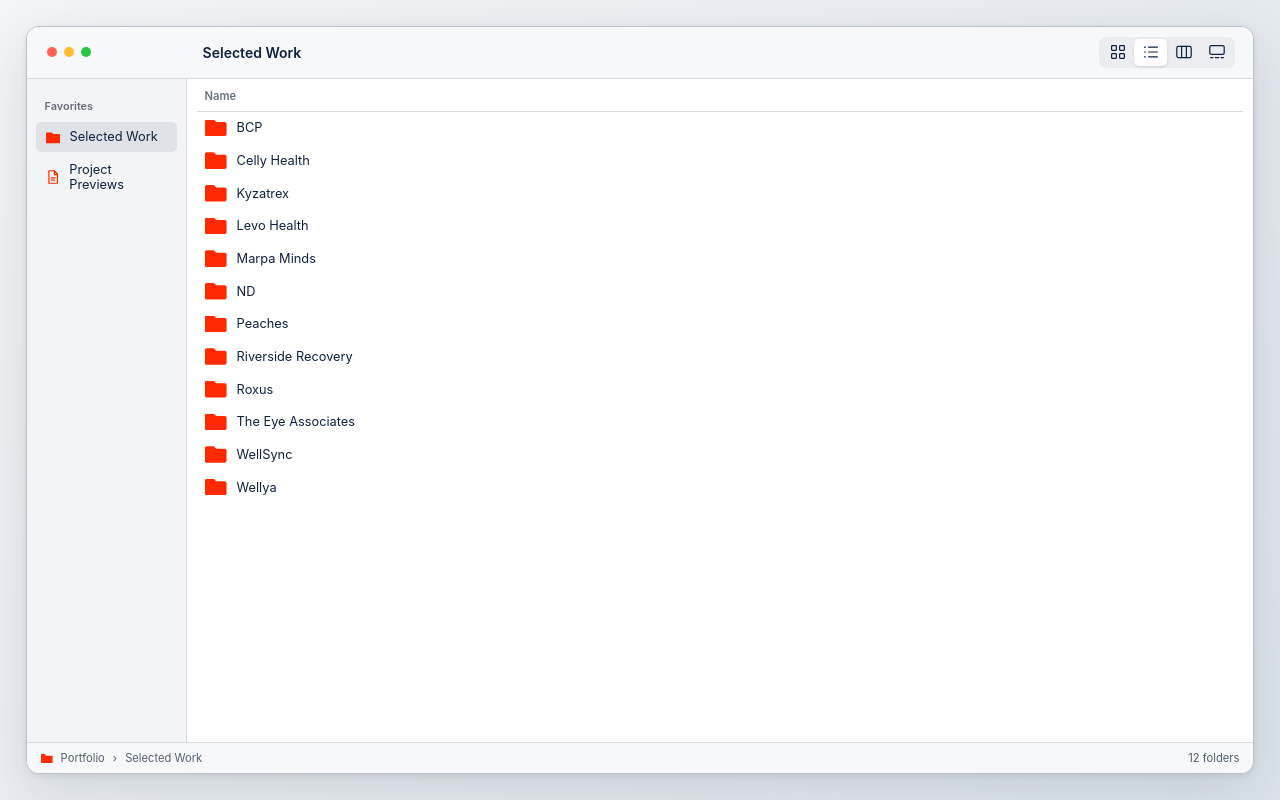
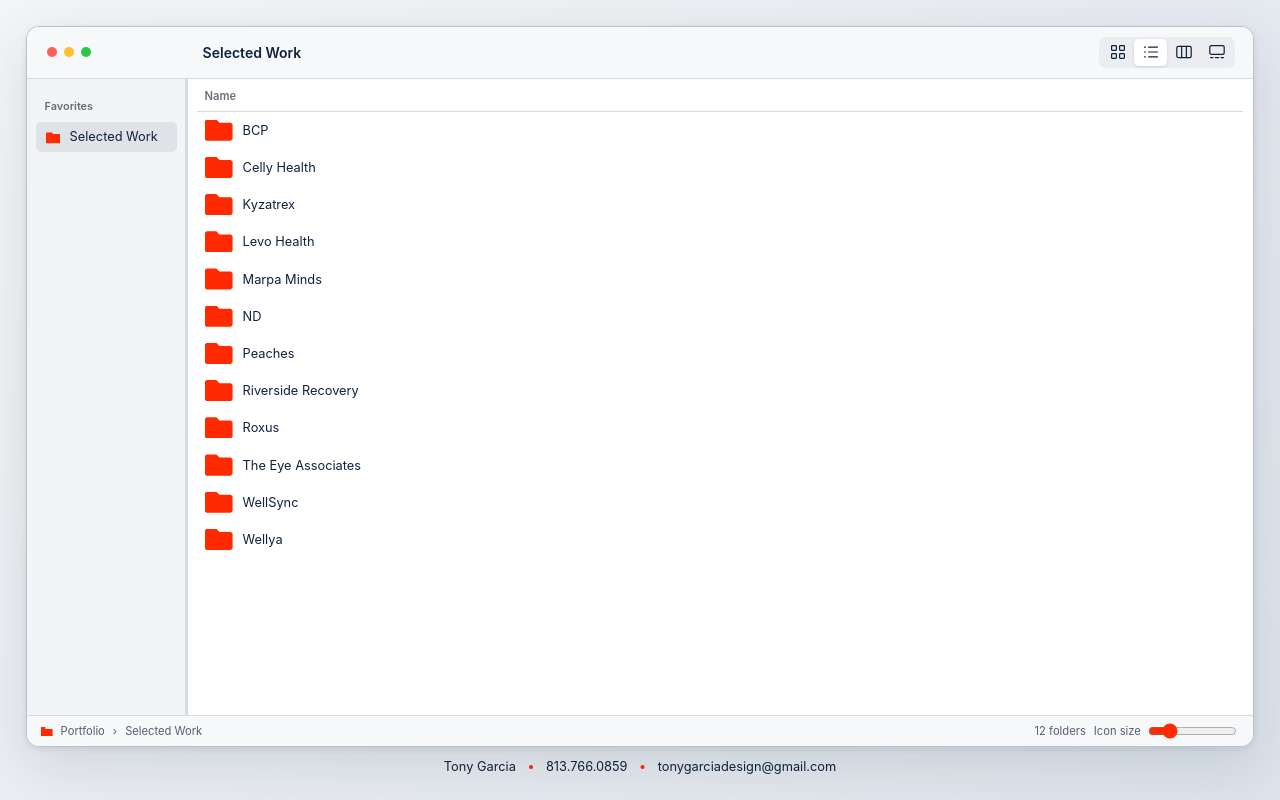
Before and after one commit to tgarcia-cpu/tgd-social-media-examples, a plain HTML site: page index.html in a window 1280 px wide. Drawn offline with Linux system fonts and the light colour scheme.

Commit message:
Add resizable Finder columns, folder icon sizing and contact line

```diff
--- a/app.js
+++ b/app.js
@@ -14,7 +14,7 @@ try { const saved = localStorage.getItem('portfolio-view'); if (views.includes(s
 let active = null;
 let selectedFolder = clientFolders[0];
 let inside = false;
-let page = 'work';
+const page = 'work';
 const panel = byId('workspace');
 function element(tag, css, label) {
   const node = document.createElement(tag);
@@ -150,6 +150,7 @@ function render() {
     const names = clients ? clientFolders : new Set(items.map(project => project.folder));
     for (const folder of names) {
       const button = element('button','folder',folder);
+      button.prepend(folderGraphic());
       button.setAttribute('aria-pressed',String(folder === (clients ? selectedFolder : active.folder)));
       button.onclick = () => {
         if (clients) {
@@ -162,12 +163,12 @@ function render() {
       };
       folders.append(button);
     }
-    split.append(folders);
+    split.append(folders, divider('folders', 'Folder column', split));
   }
   const list = element('div','files');
   list.append(element('div','label','Name'));
   items.filter(project => clients || !columns || project.folder === active.folder).forEach(project => list.append(file(project)));
-  split.append(list,preview());
+  split.append(list, divider(columns ? 'files' : 'list', 'File column', split), preview());
   panel.append(split);
 }
 for (const name of views) {
@@ -185,12 +186,65 @@ for (const name of views) {
 }
 document.querySelectorAll('[data-page]').forEach(button => {
   button.insertAdjacentHTML('afterbegin',icon(button.dataset.page));
-  button.onclick = () => { page = button.dataset.page; inside = false; active = projects[0]; render(); };
+  button.onclick = () => { inside = false; active = projects[0]; render(); };
 });
 if (contactEmail) {
   byId('contact').href = 'mailto:'+contactEmail;
   byId('contact').hidden = false;
 }
+
+const finder = document.querySelector('.window');
+const sizeControl = byId('icon-size');
+try {
+  const saved = localStorage.getItem('finder-icon-size');
+  if (saved !== null) sizeControl.value = saved;
+} catch {}
+function setIconSize() {
+  finder.style.setProperty('--icon-size', sizeControl.value+'px');
+}
+sizeControl.oninput = () => {
+  setIconSize();
+  try { localStorage.setItem('finder-icon-size',sizeControl.value); } catch {}
+};
+setIconSize();
+
+function divider(key, label, container) {
+  const handle = element('div','divider divider-'+key);
+  handle.tabIndex = 0;
+  handle.setAttribute('role','separator');
+  handle.setAttribute('aria-label',label+' width');
+  handle.setAttribute('aria-orientation','vertical');
+  const property = '--width-'+key;
+  try {
+    const width = Number(localStorage.getItem('finder-'+key));
+    if (width > 0) finder.style.setProperty(property,width+'px');
+  } catch {}
+  const pane = () => key === 'sidebar' ? document.querySelector('nav') : handle.previousElementSibling;
+  function change(width) {
+    const room = container.clientWidth;
+    const limit = key === 'sidebar' ? room * .34 : key === 'list' ? room * .75 : room * .48;
+    const value = Math.round(Math.min(limit,Math.max(80,width)));
+    finder.style.setProperty(property,value+'px');
+    handle.setAttribute('aria-valuenow',value);
+    try { localStorage.setItem('finder-'+key,value); } catch {}
+  }
+  handle.onpointerdown = event => {
+    if (event.button !== 0) return;
+    const start = event.clientX;
+    const width = pane().getBoundingClientRect().width;
+    handle.setPointerCapture(event.pointerId);
+    handle.onpointermove = move => change(width+move.clientX-start);
+  };
+  handle.onlostpointercapture = () => { handle.onpointermove = null; };
+  handle.onkeydown = event => {
+    if (!['ArrowLeft','ArrowRight'].includes(event.key)) return;
+    event.preventDefault();
+    change(pane().getBoundingClientRect().width+(event.key === 'ArrowRight' ? 12 : -12));
+  };
+  return handle;
+}
+document.querySelector('nav').append(divider('sidebar','Sidebar',finder));
+
 byId('close').onclick = () => byId('zoom').close();
 render();
 
--- a/index.html
+++ b/index.html
@@ -1,8 +1,8 @@
 <!doctype html>
-<html lang="en"><head><meta charset="utf-8"><meta name="viewport" content="width=device-width, initial-scale=1"><meta name="theme-color" content="#0E223E"><title>Selected Work · Portfolio</title><link rel="icon" href="./assets/pointer.svg"><link rel="stylesheet" href="./style.css?v=4"></head>
+<html lang="en"><head><meta charset="utf-8"><meta name="viewport" content="width=device-width, initial-scale=1"><meta name="theme-color" content="#0E223E"><title>Selected Work · Portfolio</title><link rel="icon" href="./assets/pointer.svg"><link rel="stylesheet" href="./style.css?v=5"></head>
 <body><main class="window">
 <header><div class="lights" aria-hidden="true"><i></i><i></i><i></i></div><h1 id="title">Selected Work</h1><div id="views" role="group" aria-label="File view"></div></header>
-<nav aria-label="Portfolio"><small>Favorites</small><button data-page="work">Selected Work</button><button data-page="previews">Project Previews</button><a id="contact" hidden>Contact</a></nav>
+<nav aria-label="Portfolio"><small>Favorites</small><button data-page="work">Selected Work</button><a id="contact" hidden>Contact</a></nav>
 <section id="workspace" aria-label="Portfolio files"></section>
-<footer><span class="pixel" aria-hidden="true"></span> Portfolio <span aria-hidden="true">›</span> <span id="path">Selected Work</span><span id="count"></span></footer>
-</main><dialog id="zoom"><button autofocus id="close" aria-label="Close preview">×</button><img id="large" alt=""><p id="caption"></p></dialog><script src="./projects.js?v=4"></script><script src="./app.js?v=4"></script></body></html>
+<footer><span class="pixel" aria-hidden="true"></span> Portfolio <span aria-hidden="true">›</span> <span id="path">Selected Work</span><span id="count"></span><label class="size-control">Icon size <input id="icon-size" type="range" min="16" max="80" value="28"></label></footer>
+</main><address class="contact-line"><span>Tony Garcia</span> <b aria-hidden="true">•</b> <a href="tel:+18137660859">813.766.0859</a> <b aria-hidden="true">•</b> <a href="mailto:tonygarciadesign@gmail.com">tonygarciadesign@gmail.com</a></address><dialog id="zoom"><button autofocus id="close" aria-label="Close preview">×</button><img id="large" alt=""><p id="caption"></p></dialog><script src="./projects.js?v=4"></script><script src="./app.js?v=5"></script></body></html>
--- a/style.css
+++ b/style.css
@@ -48,3 +48,22 @@ nav svg{stroke:#ff2a00}nav [data-page=work] svg{fill:#ff2a00;stroke:#ff2a00}.pix
 body{--inset:clamp(10px,2vw,32px);padding:var(--inset);grid-template-columns:minmax(0,1fr)}
 .window{width:100%;height:calc(100dvh - 2 * var(--inset));min-height:0;max-height:none}
 .shortcut,.shortcut-preview{text-decoration:none}.shortcut:hover,.shortcut-preview:hover{text-decoration:underline}.shortcut-preview{display:grid;justify-items:center;gap:8px;font-size:.875rem}.shortcut-icon{display:grid;place-items:center;width:36px;height:36px;border-radius:6px;background:#f0f1f4;color:#0e223e;font-size:19px}
+
+body{height:100dvh;min-height:0;grid-template-rows:minmax(0,1fr) auto;gap:12px}
+.window{height:100%;--sidebar:min(var(--width-sidebar,160px),34%);--icon-size:28px}
+.contact-line{width:100%;display:flex;align-items:center;justify-content:center;flex-wrap:wrap;gap:4px 12px;font-style:normal;font-size:.8rem;text-align:center}
+.contact-line b{color:#ff2a00}.contact-line a{color:inherit;text-decoration:none}.contact-line a:hover{text-decoration:underline}
+.size-control{display:flex;gap:5px;align-items:center;white-space:nowrap}.size-control input{width:clamp(45px,7vw,100px);accent-color:#ff2a00}
+.folder-glyph,.mode-icon .folder-glyph{width:var(--icon-size)}.mode-icon .client-choices{grid-template-columns:repeat(auto-fill,minmax(calc(var(--icon-size) + 60px),1fr))}
+.folder{display:flex;gap:7px;align-items:center}.divider{touch-action:none;user-select:none;cursor:col-resize;background:transparent;position:relative;z-index:1}.divider:before{content:"";position:absolute;inset:0 2px;background:var(--line)}.divider:hover:before,.divider:focus-visible:before{background:var(--orange)}
+nav{position:relative}.divider-sidebar{position:absolute;width:7px;top:0;bottom:0;right:-4px}.files,.folders,.preview{min-width:0}.files,.folders{border-right:0}.split .preview{border-left:0}
+@media(min-width:751px){
+.window{grid-template-columns:var(--sidebar) minmax(0,1fr)}.lights{width:var(--sidebar)}
+.split{grid-template-columns:min(var(--width-list,42%),75%) 6px minmax(0,1fr)}
+.split.columns{grid-template-columns:min(var(--width-folders,22%),48%) 6px min(var(--width-files,33%),48%) 6px minmax(0,1fr)}
+}
+@media(max-width:750px){
+.divider-sidebar,.divider-files,.divider-list{display:none}
+.split.columns{grid-template-columns:min(var(--width-folders,36%),48%) 6px minmax(0,1fr)}
+footer{padding:0 6px;gap:4px}#path{overflow:hidden;text-overflow:ellipsis;white-space:nowrap}.contact-line{gap:3px 6px;font-size:.73rem}
+}
```
